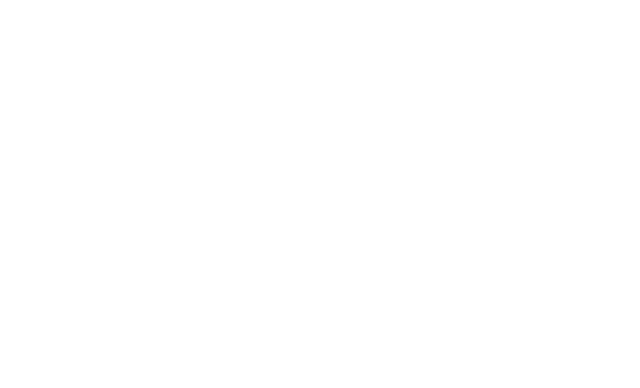
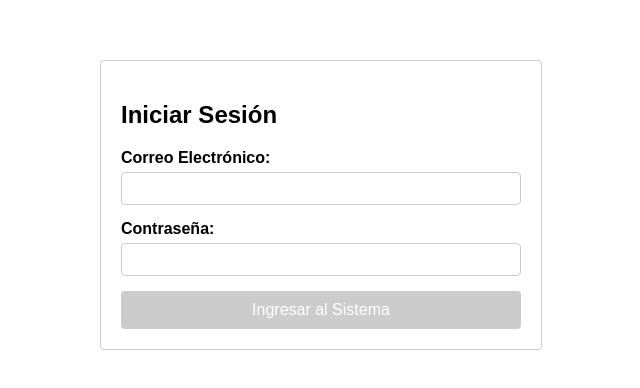
Before and after one commit to PetterTorrez/web-stock-manager, an Angular app: page /login in a window 1280 px wide. Before the commit this address led to /. Shown: the top 388 px of the page, without its empty margins (319-959 px from the left). Built offline with nearby package versions, Linux system fonts and the light colour scheme.

Commit message:
Se agrego el login. ya guardamos el token y redirigimos a la seccion de productos

```diff
--- a/src/app/app.routes.ts
+++ b/src/app/app.routes.ts
@@ -8,8 +8,12 @@
         (m) => m.PublicCatalogComponent,
       ),
   },
-  //   {
-  //     path: '**',
-  //     redirectTo: '',
-  //   },
+  {
+    path: 'login',
+    loadComponent: () => import('./features/login/login.component').then((m) => m.LoginComponent),
+  },
+  {
+    path: '**',
+    redirectTo: '',
+  },
 ];
--- /dev/null
+++ b/src/app/core/auth/auth.service.ts
@@ -0,0 +1,55 @@
+import { Injectable, signal, computed } from '@angular/core';
+import { HttpClient } from '@angular/common/http';
+import { Observable, tap } from 'rxjs';
+import { LoginRequest, AuthResponse, UserTokenPayload } from '../models/auth.model';
+import { environment } from '../../../environments/environment';
+
+@Injectable({
+  providedIn: 'root',
+})
+export class AuthService {
+  private readonly apiUrl = `${environment.apiUrl}/auth`;
+
+  private tokenSignal = signal<string | null>(localStorage.getItem('jwt_token'));
+
+  public isAuthenticated = computed(() => !!this.tokenSignal());
+
+  public currentUserRole = computed(() => {
+    const token = this.tokenSignal();
+    if (!token) return null;
+
+    try {
+      const jwtPairsCount = 3;
+      const jwtPayloadIndex = 1;
+
+      const parts = token.split('.');
+      if (parts.length !== jwtPairsCount) return null;
+
+      const payload: UserTokenPayload = JSON.parse(atob(parts[jwtPayloadIndex]));
+      return payload.role || null;
+    } catch (error) {
+      console.error('Error crítico al decodificar el token de sesión:', error);
+      return null;
+    }
+  });
+
+  constructor(private http: HttpClient) {}
+
+  login(credentials: LoginRequest): Observable<AuthResponse> {
+    return this.http.post<AuthResponse>(`${this.apiUrl}/login`, credentials).pipe(
+      tap((res) => {
+        localStorage.setItem('jwt_token', res.token);
+        this.tokenSignal.set(res.token);
+      }),
+    );
+  }
+
+  getToken(): string | null {
+    return this.tokenSignal();
+  }
+
+  logout(): void {
+    localStorage.removeItem('jwt_token');
+    this.tokenSignal.set(null);
+  }
+}
--- /dev/null
+++ b/src/app/features/login/login.component.css
@@ -0,0 +1,46 @@
+.login-container {
+  max-width: 400px;
+  margin: 60px auto;
+  padding: 20px;
+  border: 1px solid #ccc;
+  border-radius: 4px;
+  font-family: sans-serif;
+}
+.form-group {
+  margin-bottom: 15px;
+}
+.form-group label {
+  display: block;
+  margin-bottom: 5px;
+  font-weight: bold;
+}
+.form-group input {
+  width: 100%;
+  padding: 8px;
+  box-sizing: border-box;
+  border: 1px solid #ccc;
+  border-radius: 4px;
+}
+.alert-error {
+  background: #fff5f5;
+  color: #cc0000;
+  border: 1px solid #ff4d4d;
+  padding: 10px;
+  margin-bottom: 15px;
+  border-radius: 4px;
+  font-size: 0.9em;
+}
+button {
+  width: 100%;
+  padding: 10px;
+  background: #0066cc;
+  color: white;
+  border: none;
+  border-radius: 4px;
+  cursor: pointer;
+  font-size: 1em;
+}
+button:disabled {
+  background: #cccccc;
+  cursor: not-allowed;
+}
--- /dev/null
+++ b/src/app/features/login/login.component.html
@@ -0,0 +1,37 @@
+<div class="login-container">
+  <h2>Iniciar Sesión</h2>
+
+  <div *ngIf="errorMessage()" class="alert-error">
+    {{ errorMessage() }}
+  </div>
+
+  <form (ngSubmit)="onSubmit()" #loginForm="ngForm">
+    <div class="form-group">
+      <label for="email">Correo Electrónico:</label>
+      <input
+        type="email"
+        id="email"
+        name="email"
+        [(ngModel)]="email"
+        required
+        [disabled]="isLoading()"
+      />
+    </div>
+
+    <div class="form-group">
+      <label for="password">Contraseña:</label>
+      <input
+        type="password"
+        id="password"
+        name="password"
+        [(ngModel)]="password"
+        required
+        [disabled]="isLoading()"
+      />
+    </div>
+
+    <button type="submit" [disabled]="isLoading() || !loginForm.form.valid">
+      {{ isLoading() ? 'Autenticando...' : 'Ingresar al Sistema' }}
+    </button>
+  </form>
+</div>
--- /dev/null
+++ b/src/app/features/login/login.component.ts
@@ -0,0 +1,57 @@
+import { Component, signal } from '@angular/core';
+import { CommonModule } from '@angular/common';
+import { FormsModule } from '@angular/forms';
+import { Router } from '@angular/router';
+import { AuthService } from '../../core/auth/auth.service';
+import { HttpErrorResponse } from '@angular/common/http';
+import { BackendError } from '../../core/models/product.model';
+
+@Component({
+  selector: 'app-auth-login',
+  standalone: true,
+  imports: [CommonModule, FormsModule],
+  templateUrl: './login.component.html',
+  styleUrls: ['./login.component.css'],
+})
+export class LoginComponent {
+  email = '';
+  password = '';
+
+  isLoading = signal<boolean>(false);
+  errorMessage = signal<string | null>(null);
+
+  constructor(
+    private authService: AuthService,
+    private router: Router,
+  ) {}
+
+  onSubmit(): void {
+    if (!this.email || !this.password) {
+      this.errorMessage.set('Correo o contraseña invalidos.');
+      return;
+    }
+
+    this.isLoading.set(true);
+    this.errorMessage.set(null);
+
+    this.authService.login({ email: this.email, password: this.password }).subscribe({
+      next: () => {
+        this.isLoading.set(false);
+        if (this.authService.currentUserRole() === 'ROLE_ADMIN') {
+          this.router.navigate(['/admin']);
+        } else {
+          this.router.navigate(['/']);
+        }
+      },
+      error: (err: HttpErrorResponse) => {
+        this.isLoading.set(false);
+        if (err.status === 0) {
+          this.errorMessage.set('No hay conexión con el servidor.');
+        } else {
+          const backendErr = err.error as BackendError;
+          this.errorMessage.set(backendErr?.message || 'Credenciales inválidas.');
+        }
+      },
+    });
+  }
+}
```
Also changed, not shown: src/app/core/models/auth.model.ts (added, +18 -0 lines).
